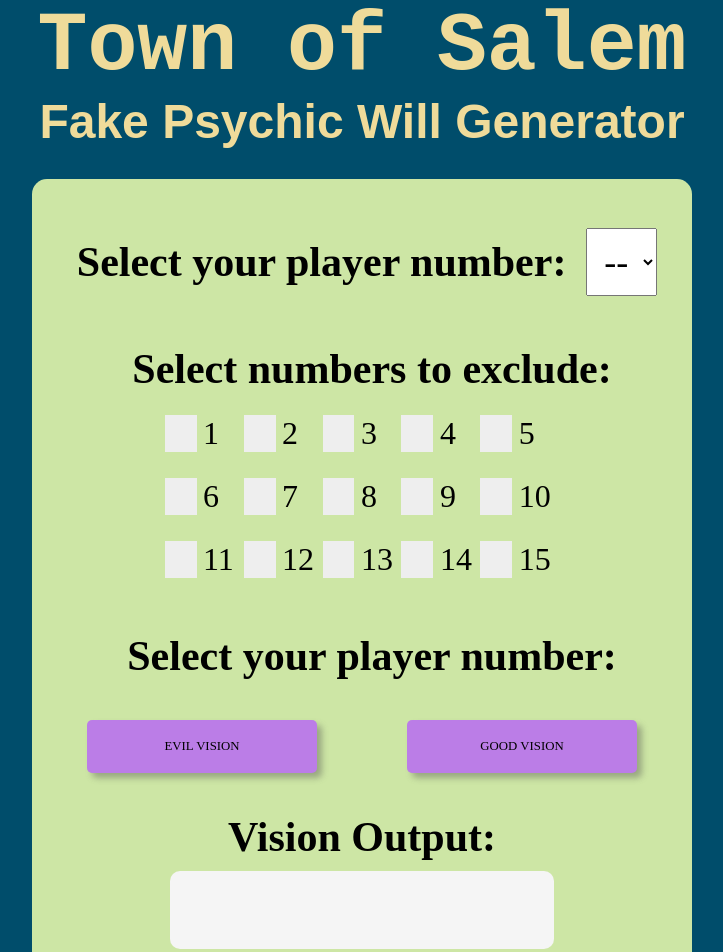
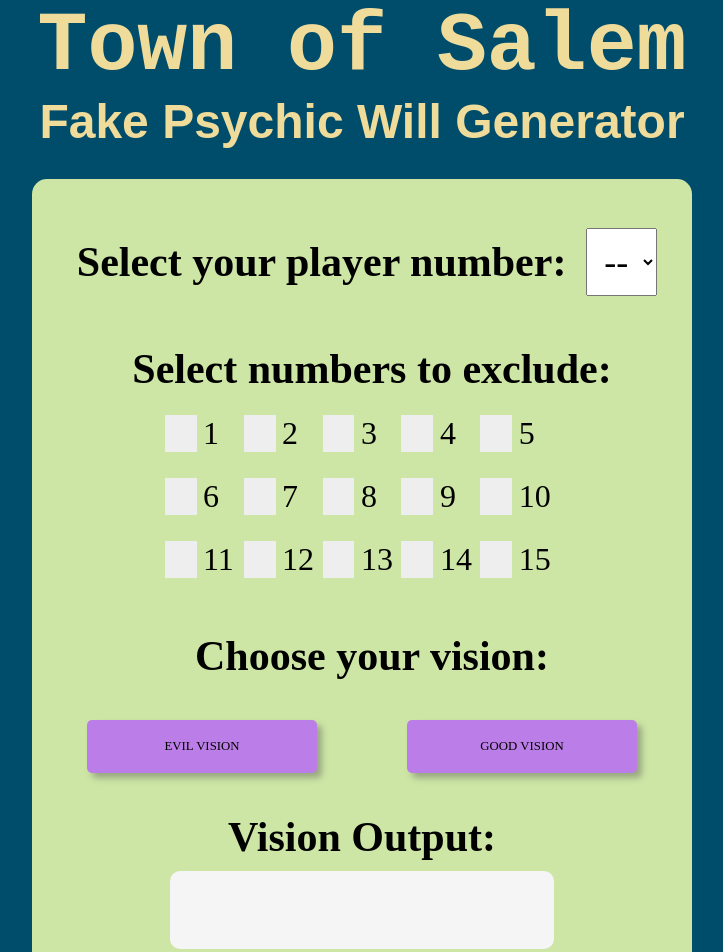
Before and after one commit to abstractsins/abstractsins.github.io, a plain HTML site: page salem/psy.html in a window 1280 px wide. Shown: the top 952 px of the page, without its empty margins (278-1001 px from the left). Drawn offline with nearby package versions, Linux system fonts and the light colour scheme; a web font is replaced by a local one.

Commit message:
Add files via upload

```diff
--- a/salem/psy.html
+++ b/salem/psy.html
@@ -137,7 +137,7 @@
 
         <!-- VISION OPTION BUTTONS -->
         <div class="vision-options">
-            <h3>Select your player number:</h3>
+            <h3>Choose your vision:</h3>
             <div class="vision-btn-container">
                 <div class="vision-btn" id="evil" onclick="vision('evil')"><span class="btn-text">evil vision</span></div>
                 <div class="vision-btn" id="good" onclick="vision('good')"><span class="btn-text">good vision</span></div>
```
